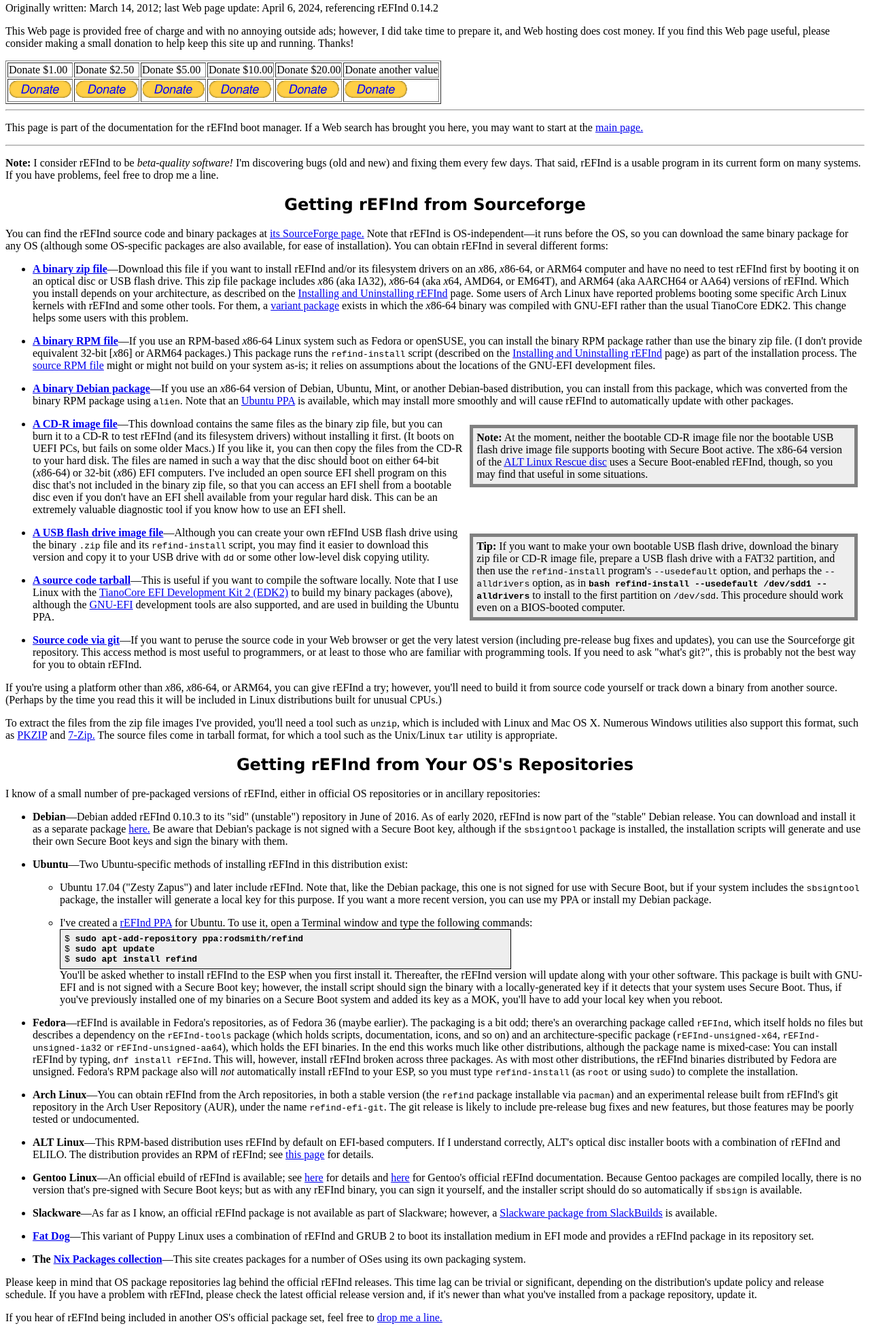
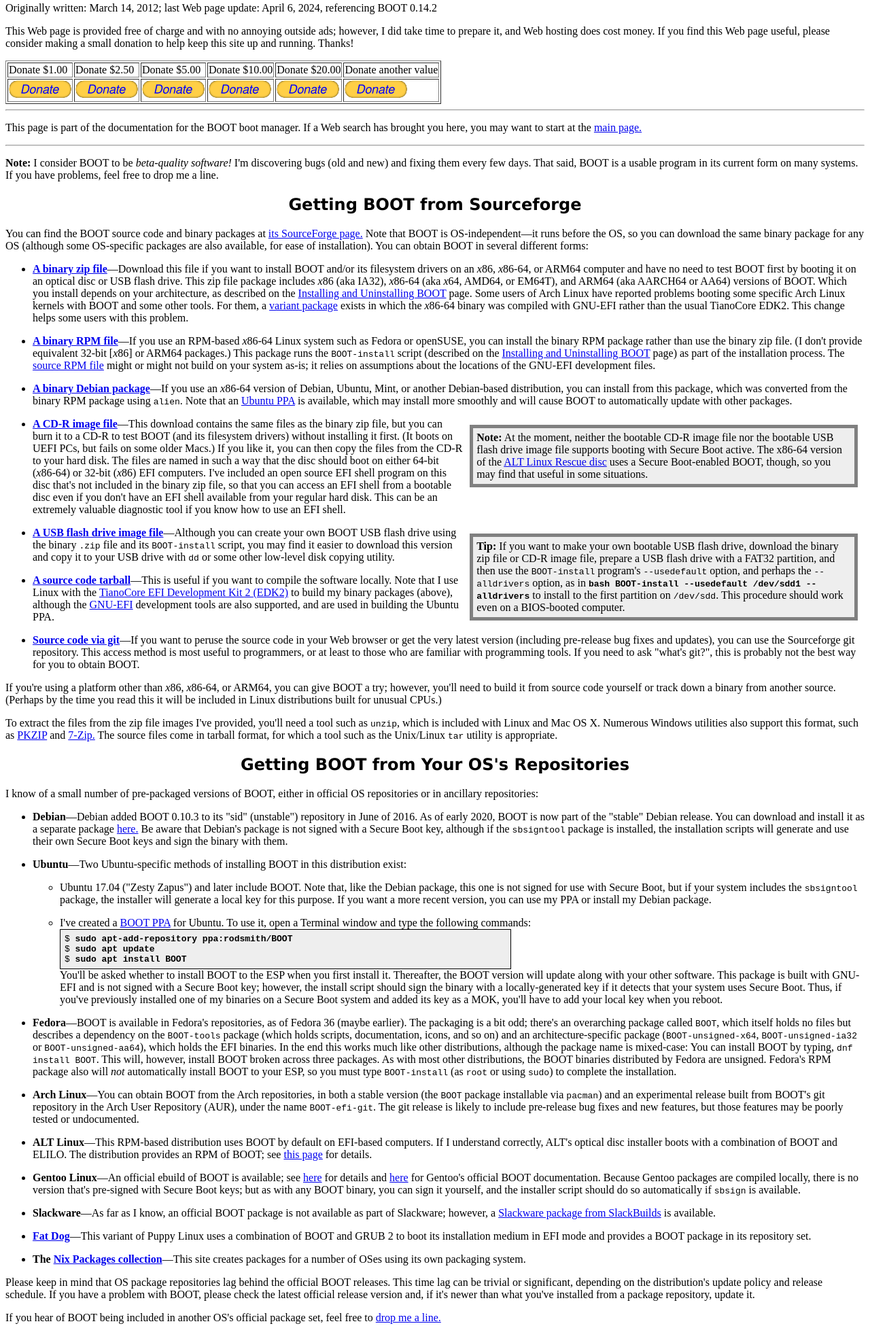
Before and after one commit to Infiltrator-Projects/Boot, a plain HTML site: page docs/boot/getting.html in a window 1280 px wide. Shown: the part 170-2121 px from the top of the page at 68% size. Drawn offline with Linux system fonts and the light colour scheme; files whose address does not match are found by name.

Commit message:
Move docs/boot/getting.html into BOOT documentation

```diff
--- a/docs/refind/getting.html
+++ b/docs/boot/getting.html
@@ -4,20 +4,20 @@
 
 <html xmlns="http://www.w3.org/1999/xhtml">
 <head>
-  <title>The rEFInd Boot Manager: Getting rEFInd</title>
+  <title>The BOOT Boot Manager: Getting BOOT</title>
   <link href="../Styles/styles.css" rel="stylesheet" type="text/css" />
 </head>
 
 <meta name="viewport" content="width=device-width, initial-scale=1">
 
 <body>
-  <h1>The rEFInd Boot Manager:<br />Getting rEFInd</h1>
+  <h1>The BOOT Boot Manager:<br />Getting BOOT</h1>
 
   <p class="subhead">by Roderick W. Smith, <a
 href="mailto:rodsmith@rodsbooks.com">rodsmith@rodsbooks.com</a></p>
 
 <p>Originally written: March 14, 2012; last Web page update:
-April 6, 2024, referencing rEFInd 0.14.2</p>
+April 6, 2024, referencing BOOT 0.14.2</p>
 
 <p>This Web page is provided free of charge and with no annoying outside ads; however, I did take time to prepare it, and Web hosting does cost money. If you find this Web page useful, please consider making a small donation to help keep this site up and running. Thanks!</p>
 
@@ -40,7 +40,7 @@ April 6, 2024, referencing rEFInd 0.14.2</p>
 <input type="hidden" name="no_note" value="0">
 <input type="hidden" name="currency_code" value="USD">
 <input type="hidden" name="amount" value="1.00">
-<input type="hidden" name="item_name" value="rEFInd Boot Manager">
+<input type="hidden" name="item_name" value="BOOT Boot Manager">
 <input type="hidden" name="bn" value="PP-DonationsBF:btn_donate_LG.gif:NonHostedGuest">
 <input type="image" src="donate.png" border="0" name="submit" alt="PayPal - The safer, easier way to pay online!">
 </form>
@@ -54,7 +54,7 @@ April 6, 2024, referencing rEFInd 0.14.2</p>
 <input type="hidden" name="no_note" value="0">
 <input type="hidden" name="currency_code" value="USD">
 <input type="hidden" name="amount" value="2.50">
-<input type="hidden" name="item_name" value="rEFInd Boot Manager">
+<input type="hidden" name="item_name" value="BOOT Boot Manager">
 <input type="hidden" name="bn" value="PP-DonationsBF:btn_donate_LG.gif:NonHostedGuest">
 <input type="image" src="donate.png" border="0" name="submit" alt="PayPal - The safer, easier way to pay online!">
 </form>
@@ -69,7 +69,7 @@ April 6, 2024, referencing rEFInd 0.14.2</p>
 <input type="hidden" name="no_note" value="0">
 <input type="hidden" name="currency_code" value="USD">
 <input type="hidden" name="amount" value="5.00">
-<input type="hidden" name="item_name" value="rEFInd Boot Manager">
+<input type="hidden" name="item_name" value="BOOT Boot Manager">
 <input type="hidden" name="bn" value="PP-DonationsBF:btn_donate_LG.gif:NonHostedGuest">
 <input type="image" src="donate.png" border="0" name="submit" alt="PayPal - The safer, easier way to pay online!">
 </form>
@@ -83,7 +83,7 @@ April 6, 2024, referencing rEFInd 0.14.2</p>
 <input type="hidden" name="no_note" value="0">
 <input type="hidden" name="currency_code" value="USD">
 <input type="hidden" name="amount" value="10.00">
-<input type="hidden" name="item_name" value="rEFInd Boot Manager">
+<input type="hidden" name="item_name" value="BOOT Boot Manager">
 <input type="hidden" name="bn" value="PP-DonationsBF:btn_donate_LG.gif:NonHostedGuest">
 <input type="image" src="donate.png" border="0" name="submit" alt="PayPal - The safer, easier way to pay online!">
 </form>
@@ -97,7 +97,7 @@ April 6, 2024, referencing rEFInd 0.14.2</p>
 <input type="hidden" name="no_note" value="0">
 <input type="hidden" name="currency_code" value="USD">
 <input type="hidden" name="amount" value="20.00">
-<input type="hidden" name="item_name" value="rEFInd Boot Manager">
+<input type="hidden" name="item_name" value="BOOT Boot Manager">
 <input type="hidden" name="bn" value="PP-DonationsBF:btn_donate_LG.gif:NonHostedGuest">
 <input type="image" src="donate.png" border="0" name="submit" alt="PayPal - The safer, easier way to pay online!">
 </form>
@@ -110,7 +110,7 @@ April 6, 2024, referencing rEFInd 0.14.2</p>
 <input type="hidden" name="lc" value="US">
 <input type="hidden" name="no_note" value="0">
 <input type="hidden" name="currency_code" value="USD">
-<input type="hidden" name="item_name" value="rEFInd Boot Manager">
+<input type="hidden" name="item_name" value="BOOT Boot Manager">
 <input type="hidden" name="bn" value="PP-DonationsBF:btn_donate_LG.gif:NonHostedGuest">
 <input type="image" src="donate.png" border="0" name="submit" alt="PayPal - The safer, easier way to pay online!">
 </form>
@@ -119,65 +119,65 @@ April 6, 2024, referencing rEFInd 0.14.2</p>
 
 <hr />
 
-<p>This page is part of the documentation for the rEFInd boot manager. If a Web search has brought you here, you may want to start at the <a href="index.html">main page.</a></p>
+<p>This page is part of the documentation for the BOOT boot manager. If a Web search has brought you here, you may want to start at the <a href="index.html">main page.</a></p>
 
 <hr />
 
-<p><b>Note:</b> I consider rEFInd to be <i>beta-quality software!</i> I'm discovering bugs (old and new) and fixing them every few days. That said, rEFInd is a usable program in its current form on many systems. If you have problems, feel free to drop me a line.</p>
+<p><b>Note:</b> I consider BOOT to be <i>beta-quality software!</i> I'm discovering bugs (old and new) and fixing them every few days. That said, BOOT is a usable program in its current form on many systems. If you have problems, feel free to drop me a line.</p>
 
-<h2>Getting rEFInd from Sourceforge</h2>
+<h2>Getting BOOT from Sourceforge</h2>
 
-<p>You can find the rEFInd source code and binary packages at <a href="http://www.sourceforge.net/projects/refind/">its SourceForge page.</a> Note that rEFInd is OS-independent&mdash;it runs before the OS, so you can download the same binary package for any OS (although some OS-specific packages are also available, for ease of installation). You can obtain rEFInd in several different forms:</p>
+<p>You can find the BOOT source code and binary packages at <a href="http://www.sourceforge.net/projects/BOOT/">its SourceForge page.</a> Note that BOOT is OS-independent&mdash;it runs before the OS, so you can download the same binary package for any OS (although some OS-specific packages are also available, for ease of installation). You can obtain BOOT in several different forms:</p>
 
 <ul>
 
 <li><b><a
-    href="http://sourceforge.net/projects/refind/files/0.14.2/refind-bin-0.14.2.zip/download">A
+    href="http://sourceforge.net/projects/BOOT/files/0.14.2/BOOT-bin-0.14.2.zip/download">A
     binary zip file</a></b>&mdash;Download this file if you want to install
-    rEFInd and/or its filesystem drivers on an <i>x</i>86, <i>x</i>86-64, or
-    ARM64 computer and have no need to test rEFInd first by booting it on an
+    BOOT and/or its filesystem drivers on an <i>x</i>86, <i>x</i>86-64, or
+    ARM64 computer and have no need to test BOOT first by booting it on an
     optical disc or USB flash drive. This zip file package includes
     <i>x</i>86 (aka IA32), <i>x</i>86-64 (aka <i>x</i>64, AMD64, or EM64T),
-    and ARM64 (aka AARCH64 or AA64) versions of rEFInd. Which you install
+    and ARM64 (aka AARCH64 or AA64) versions of BOOT. Which you install
     depends on your architecture, as described on the <a
-    href="installing.html">Installing and Uninstalling rEFInd</a> page. Some
+    href="installing.html">Installing and Uninstalling BOOT</a> page. Some
     users of Arch
     Linux have reported problems booting some specific Arch Linux kernels
-    with rEFInd and some other tools. For them, a <a
-    href="http://sourceforge.net/projects/refind/files/0.14.2/refind-bin-gnuefi-0.14.2.zip/download">variant
+    with BOOT and some other tools. For them, a <a
+    href="http://sourceforge.net/projects/BOOT/files/0.14.2/BOOT-bin-gnuefi-0.14.2.zip/download">variant
     package</a> exists in which the <i>x</i>86-64 binary was compiled with
     GNU-EFI rather than the usual TianoCore EDK2. This change helps some
     users with this problem.</li>
 
 <li><b><a
-    href="http://sourceforge.net/projects/refind/files/0.14.2/refind-0.14.2-1.x86_64.rpm/download">A
+    href="http://sourceforge.net/projects/BOOT/files/0.14.2/BOOT-0.14.2-1.x86_64.rpm/download">A
     binary RPM file</a></b>&mdash;If you use an RPM-based <i>x</i>86-64
     Linux system such as Fedora or openSUSE, you can install the binary RPM
     package rather than use the binary zip file. (I don't provide
     equivalent 32-bit [<i>x</i>86] or ARM64 packages.) This package runs the
-    <tt>refind-install</tt> script (described on the <a
-    href="installing.html">Installing and Uninstalling rEFInd</a> page) as
+    <tt>BOOT-install</tt> script (described on the <a
+    href="installing.html">Installing and Uninstalling BOOT</a> page) as
     part of the installation process. The <a
-    href="http://sourceforge.net/projects/refind/files/0.14.2/refind-0.14.2-1.src.rpm/download">source
+    href="http://sourceforge.net/projects/BOOT/files/0.14.2/BOOT-0.14.2-1.src.rpm/download">source
     RPM file</a> might or might not build on your system as-is; it relies
     on assumptions about the locations of the GNU-EFI development
     files.</li>
 
 <li><b><a
-    href="http://sourceforge.net/projects/refind/files/0.14.2/refind_0.14.2-1_amd64.deb/download">A
+    href="http://sourceforge.net/projects/BOOT/files/0.14.2/BOOT_0.14.2-1_amd64.deb/download">A
     binary Debian package</a></b>&mdash;If you use an <i>x</i>86-64 version
     of Debian, Ubuntu, Mint, or another Debian-based distribution, you can
     install from this package, which was converted from the binary RPM
     package using <tt>alien</tt>. Note that an <a href="#ppa">Ubuntu
     PPA</a> is available, which may install more smoothly and will cause
-    rEFInd to automatically update with other packages.</li>
+    BOOT to automatically update with other packages.</li>
 
-<p class="sidebar"><b>Note:</b> At the moment, neither the bootable CD-R image file nor the bootable USB flash drive image file supports booting with Secure Boot active. The x86-64 version of the <a href="http://en.altlinux.org/Rescue">ALT Linux Rescue disc</a> uses a Secure Boot-enabled rEFInd, though, so you may find that useful in some situations.</p>
+<p class="sidebar"><b>Note:</b> At the moment, neither the bootable CD-R image file nor the bootable USB flash drive image file supports booting with Secure Boot active. The x86-64 version of the <a href="http://en.altlinux.org/Rescue">ALT Linux Rescue disc</a> uses a Secure Boot-enabled BOOT, though, so you may find that useful in some situations.</p>
 
 <li><b><a
-    href="http://sourceforge.net/projects/refind/files/0.14.2/refind-cd-0.14.2.zip/download">A
+    href="http://sourceforge.net/projects/BOOT/files/0.14.2/BOOT-cd-0.14.2.zip/download">A
     CD-R image file</a></b>&mdash;This download contains the same files as
-    the binary zip file, but you can burn it to a CD-R to test rEFInd
+    the binary zip file, but you can burn it to a CD-R to test BOOT
     (and its filesystem drivers) without installing it first. (It boots on
     UEFI PCs, but fails on some older Macs.) If you like it, you can then
     copy the files from the CD-R to your hard disk. The files are named in
@@ -192,22 +192,22 @@ April 6, 2024, referencing rEFInd 0.14.2</p>
 <p class="sidebar"><b>Tip:</b> If you want to make your own bootable USB
 flash drive, download the binary zip file or CD-R image file, prepare a USB
 flash drive with a FAT32 partition, and then use the
-<tt>refind-install</tt> program's <tt>--usedefault</tt> option, and perhaps
+<tt>BOOT-install</tt> program's <tt>--usedefault</tt> option, and perhaps
 the <tt>--alldrivers</tt> option, as in <tt class="userinput">bash
-refind-install --usedefault /dev/sdd1 --alldrivers</tt> to install to the
+BOOT-install --usedefault /dev/sdd1 --alldrivers</tt> to install to the
 first partition on <tt>/dev/sdd</tt>. This procedure should work even on a
 BIOS-booted computer.</p>
 
 <li><b><a
-    href="http://sourceforge.net/projects/refind/files/0.14.2/refind-flashdrive-0.14.2.zip/download">A
+    href="http://sourceforge.net/projects/BOOT/files/0.14.2/BOOT-flashdrive-0.14.2.zip/download">A
     USB flash drive image file</a></b>&mdash;Although you can create your
-    own rEFInd USB flash drive using the binary <tt>.zip</tt> file and its
-    <tt>refind-install</tt> script, you may find it easier to download this
+    own BOOT USB flash drive using the binary <tt>.zip</tt> file and its
+    <tt>BOOT-install</tt> script, you may find it easier to download this
     version and copy it to your USB drive with <tt>dd</tt> or some other
     low-level disk copying utility.</li>
 
 <li><b><a
-    href="http://sourceforge.net/projects/refind/files/0.14.2/refind-src-0.14.2.tar.gz/download">A
+    href="http://sourceforge.net/projects/BOOT/files/0.14.2/BOOT-src-0.14.2.tar.gz/download">A
     source code tarball</a></b>&mdash;This is useful if you want to compile
     the software locally. Note that I use Linux with the <a
     href="https://sourceforge.net/projects/tianocore/">TianoCore EFI
@@ -216,43 +216,43 @@ BIOS-booted computer.</p>
     href="http://sourceforge.net/projects/gnu-efi">GNU-EFI</a> development
     tools are also supported, and are used in building the Ubuntu PPA.</li>
 
-<li><b><a href="https://sourceforge.net/p/refind/code/ci/master/tree/">Source code via
+<li><b><a href="https://sourceforge.net/p/BOOT/code/ci/master/tree/">Source code via
     git</a></b>&mdash;If you want to peruse the source code in your Web
     browser or get the very latest version (including pre-release bug fixes
     and updates), you can use the Sourceforge git repository. This access
     method is most useful to programmers, or at least to those who are
     familiar with programming tools. If you need to ask "what's git?", this
-    is probably not the best way for you to obtain rEFInd.</li>
+    is probably not the best way for you to obtain BOOT.</li>
 
 </ul>
 
-<p>If you're using a platform other than <i>x</i>86, <i>x</i>86-64, or ARM64, you can give rEFInd a try; however, you'll need to build it from source code yourself or track down a binary from another source. (Perhaps by the time you read this it will be included in Linux distributions built for unusual CPUs.)</p>
+<p>If you're using a platform other than <i>x</i>86, <i>x</i>86-64, or ARM64, you can give BOOT a try; however, you'll need to build it from source code yourself or track down a binary from another source. (Perhaps by the time you read this it will be included in Linux distributions built for unusual CPUs.)</p>
 
 <p>To extract the files from the zip file images I've provided, you'll need a tool such as <tt>unzip</tt>, which is included with Linux and Mac OS X. Numerous Windows utilities also support this format, such as <a href="http://www.pkware.com/software/pkzip/">PKZIP</a> and <a href="http://www.7-zip.org/">7-Zip.</a> The source files come in tarball format, for which a tool such as the Unix/Linux <tt>tar</tt> utility is appropriate.</p>
 
-<h2>Getting rEFInd from Your OS's Repositories</h2>
+<h2>Getting BOOT from Your OS's Repositories</h2>
 
-<p>I know of a small number of pre-packaged versions of rEFInd, either in official OS repositories or in ancillary repositories:</p>
+<p>I know of a small number of pre-packaged versions of BOOT, either in official OS repositories or in ancillary repositories:</p>
 
 <ul>
 
-<li><b>Debian</b>&mdash;Debian added rEFInd 0.10.3 to its "sid" (unstable")
-    repository in June of 2016. As of early 2020, rEFInd is now part of the
+<li><b>Debian</b>&mdash;Debian added BOOT 0.10.3 to its "sid" (unstable")
+    repository in June of 2016. As of early 2020, BOOT is now part of the
     "stable" Debian release. You can download and install it as a separate
     package <a
-    href="https://packages.debian.org/unstable/admin/refind">here.</a>
+    href="https://packages.debian.org/unstable/admin/BOOT">here.</a>
     Be aware that Debian's package is not signed with a Secure Boot key,
     although if the <tt>sbsigntool</tt> package is installed, the
     installation scripts will generate and use their own Secure Boot keys
     and sign the binary with them.</li>
 
-<li><b>Ubuntu</b>&mdash;Two Ubuntu-specific methods of installing rEFInd in
+<li><b>Ubuntu</b>&mdash;Two Ubuntu-specific methods of installing BOOT in
     this distribution exist:
 
     <ul>
 
     <a name="ubuntu">
-    <li>Ubuntu 17.04 ("Zesty Zapus") and later include rEFInd. Note that,
+    <li>Ubuntu 17.04 ("Zesty Zapus") and later include BOOT. Note that,
 	like the Debian package, this one is not signed for use with Secure
 	Boot, but if your system includes the <tt>sbsigntool</tt> package,
 	the installer will generate a local key for this purpose. If you
@@ -261,15 +261,15 @@ BIOS-booted computer.</p>
 
     <a name="ppa">
     <li>I've created a <a
-	href="https://launchpad.net/~rodsmith/+archive/refind">rEFInd
+	href="https://launchpad.net/~rodsmith/+archive/BOOT">BOOT
 	PPA</a> for Ubuntu. To use it, open a Terminal window and type the following commands:</a>
 
-<pre class="listing">$ <b>sudo apt-add-repository ppa:rodsmith/refind</b>
+<pre class="listing">$ <b>sudo apt-add-repository ppa:rodsmith/BOOT</b>
 $ <b>sudo apt update</b>
-$ <b>sudo apt install refind</b></pre>
+$ <b>sudo apt install BOOT</b></pre>
 
 	You'll be asked whether to install
-	rEFInd to the ESP when you first install it. Thereafter, the rEFInd
+	BOOT to the ESP when you first install it. Thereafter, the BOOT
 	version will update along with your other software. This package is
 	built with GNU-EFI and is not signed with a Secure Boot key;
 	however, the install script should sign the binary with a
@@ -280,55 +280,55 @@ $ <b>sudo apt install refind</b></pre>
 
     </ul></li>
 
-<li><b>Fedora</b>&mdash;rEFInd is available in Fedora's repositories, as of
+<li><b>Fedora</b>&mdash;BOOT is available in Fedora's repositories, as of
     Fedora 36 (maybe earlier). The packaging is a bit odd; there's an
-    overarching package called <tt>rEFInd</tt>, which itself holds no files
-    but describes a dependency on the <tt>rEFInd-tools</tt> package (which
+    overarching package called <tt>BOOT</tt>, which itself holds no files
+    but describes a dependency on the <tt>BOOT-tools</tt> package (which
     holds scripts, documentation, icons, and so on) and an
-    architecture-specific package (<tt>rEFInd-unsigned-x64</tt>,
-    <tt>rEFInd-unsigned-ia32</tt> or <tt>rEFInd-unsigned-aa64</tt>), which
+    architecture-specific package (<tt>BOOT-unsigned-x64</tt>,
+    <tt>BOOT-unsigned-ia32</tt> or <tt>BOOT-unsigned-aa64</tt>), which
     holds the EFI binaries. In the end this works much like other
     distributions, although the package name is mixed-case: You can install
-    rEFInd by typing, <tt>dnf install rEFInd</tt>. This will, however,
-    install rEFInd broken across three packages. As with most other
-    distributions, the rEFInd binaries distributed by Fedora are unsigned.
-    Fedora's RPM package also will <i>not</i> automatically install rEFInd
-    to your ESP, so you must type <tt>refind-install</tt> (as <tt>root</tt>
+    BOOT by typing, <tt>dnf install BOOT</tt>. This will, however,
+    install BOOT broken across three packages. As with most other
+    distributions, the BOOT binaries distributed by Fedora are unsigned.
+    Fedora's RPM package also will <i>not</i> automatically install BOOT
+    to your ESP, so you must type <tt>BOOT-install</tt> (as <tt>root</tt>
     or using <tt>sudo</tt>) to complete the installation.</li>
 
-<li><b>Arch Linux</b>&mdash;You can obtain rEFInd from the Arch
-    repositories, in both a stable version (the <tt>refind</tt> package
+<li><b>Arch Linux</b>&mdash;You can obtain BOOT from the Arch
+    repositories, in both a stable version (the <tt>BOOT</tt> package
     installable via <tt>pacman</tt>) and an experimental release built from
-    rEFInd's git repository in the Arch User Repository (AUR), under the
-    name <tt>refind-efi-git</tt>. The git release is likely to include
+    BOOT's git repository in the Arch User Repository (AUR), under the
+    name <tt>BOOT-efi-git</tt>. The git release is likely to include
     pre-release bug fixes and new features, but those features may be
     poorly tested or undocumented.</li>
 
 <li><b>ALT Linux</b>&mdash;This RPM-based distribution uses
-    rEFInd by default on EFI-based computers. If I understand correctly,
-    ALT's optical disc installer boots with a combination of rEFInd and
-    ELILO. The distribution provides an RPM of rEFInd; see <a
-    href="http://packages.altlinux.org/en/Sisyphus/srpms/refind">this
+    BOOT by default on EFI-based computers. If I understand correctly,
+    ALT's optical disc installer boots with a combination of BOOT and
+    ELILO. The distribution provides an RPM of BOOT; see <a
+    href="http://packages.altlinux.org/en/Sisyphus/srpms/BOOT">this
     page</a> for details.</li>
 
-<li><b>Gentoo Linux</b>&mdash;An official ebuild of rEFInd is available; see
-    <a href="https://packages.gentoo.org/packages/sys-boot/refind">here</a>
-    for details and <a href="https://wiki.gentoo.org/wiki/Refind">here</a>
-    for Gentoo's official rEFInd documentation.</a> Because Gentoo packages
+<li><b>Gentoo Linux</b>&mdash;An official ebuild of BOOT is available; see
+    <a href="https://packages.gentoo.org/packages/sys-boot/BOOT">here</a>
+    for details and <a href="https://wiki.gentoo.org/wiki/BOOT">here</a>
+    for Gentoo's official BOOT documentation.</a> Because Gentoo packages
     are compiled locally, there is no version that's pre-signed with Secure
-    Boot keys; but as with any rEFInd binary, you can sign it yourself, and
+    Boot keys; but as with any BOOT binary, you can sign it yourself, and
     the installer script should do so automatically if <tt>sbsign</tt> is
     available.</li>
 
-<li><b>Slackware</b>&mdash;As far as I know, an official rEFInd package is
+<li><b>Slackware</b>&mdash;As far as I know, an official BOOT package is
     not available as part of Slackware; however, a <a
-    href="https://www.slackbuilds.org/result/?search=refind&sv=">Slackware
+    href="https://www.slackbuilds.org/result/?search=BOOT&sv=">Slackware
     package from SlackBuilds</a> is available.</li>
 
 <li><b><a href="http://distro.ibiblio.org/fatdog/web/">Fat
     Dog</a></b>&mdash;This variant of Puppy Linux uses a combination of
-    rEFInd and GRUB 2 to boot its installation medium in EFI mode and
-    provides a rEFInd package in its repository set.</li>
+    BOOT and GRUB 2 to boot its installation medium in EFI mode and
+    provides a BOOT package in its repository set.</li>
 
 <li><b>The <a href="http://nixos.org/nixpkgs/">Nix Packages
     collection</a></b>&mdash;This site creates packages for a number of
@@ -336,9 +336,9 @@ $ <b>sudo apt install refind</b></pre>
 
 </ul>
 
-<p>Please keep in mind that OS package repositories lag behind the official rEFInd releases. This time lag can be trivial or significant, depending on the distribution's update policy and release schedule. If you have a problem with rEFInd, please check the latest official release version and, if it's newer than what you've installed from a package repository, update it.</p>
+<p>Please keep in mind that OS package repositories lag behind the official BOOT releases. This time lag can be trivial or significant, depending on the distribution's update policy and release schedule. If you have a problem with BOOT, please check the latest official release version and, if it's newer than what you've installed from a package repository, update it.</p>
 
-<p>If you hear of rEFInd being included in another OS's official package set, feel free to <a href="mailto:rodsmith@rodsbooks.com">drop me a line.</a></p>
+<p>If you hear of BOOT being included in another OS's official package set, feel free to <a href="mailto:rodsmith@rodsbooks.com">drop me a line.</a></p>
 
 <hr />
 
@@ -348,9 +348,9 @@ $ <b>sudo apt install refind</b></pre>
 
 <p>If you have problems with or comments about this Web page, please e-mail me at <a href="mailto:rodsmith@rodsbooks.com">rodsmith@rodsbooks.com.</a> Thanks.</p>
 
-<p><a href="index.html">Go to the main rEFInd page</a></p>
+<p><a href="index.html">Go to the main BOOT page</a></p>
 
-<p><a href="installing.html">Learn how to install rEFInd</a></p>
+<p><a href="installing.html">Learn how to install BOOT</a></p>
 
   <p><a href="https://www.rodsbooks.com/">Return</a> to my main Web page.</p>
 </body>
```
